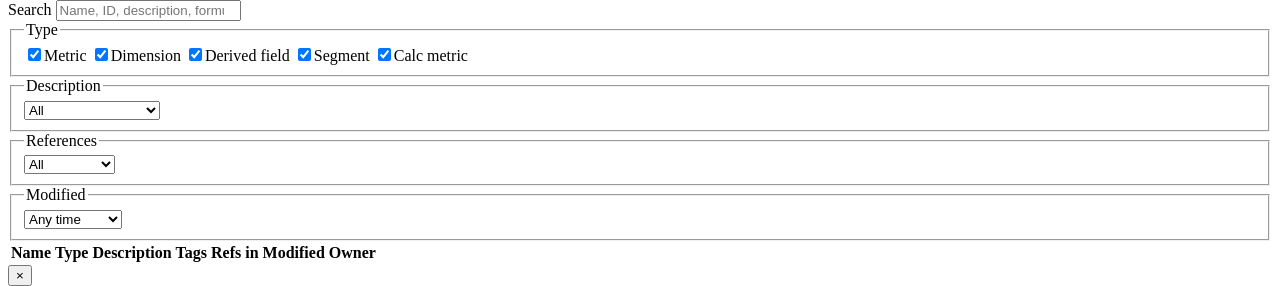
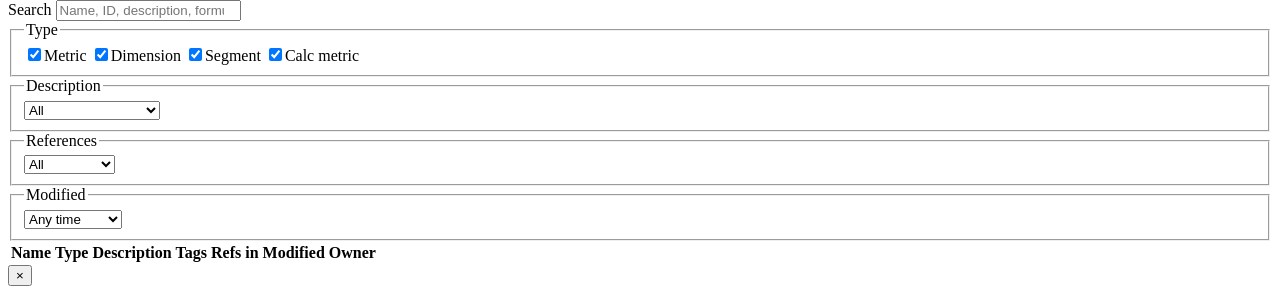
Before and after one commit to brian-a-au/sdr-visualizer, a Python web app: template src/sdr_visualizer/render/templates/index.html.j2 in a window 1280 px wide. Shown: the part 158-444 px from the top of the page. Run offline with Jinja, Linux system fonts and the light colour scheme; the template is opened without the code that fills it, so the values that code supplies are empty.

Commit message:
fix(catalog): offer the Derived-field chip only when derived fields exist
AA has no derived-field concept, and a CJA view without derived fields
gains nothing from the chip. Same count-driven gate the meta strip and
trend chart already use.

```diff
--- a/src/sdr_visualizer/render/templates/catalog.html.j2
+++ b/src/sdr_visualizer/render/templates/catalog.html.j2
@@ -17,7 +17,7 @@
         <div class="chip-group" id="type-filter">
           <label class="chip"><input type="checkbox" value="metric" checked /><span class="dot dot-metric"></span>Metric</label>
           <label class="chip"><input type="checkbox" value="dimension" checked /><span class="dot dot-dimension"></span>Dimension</label>
-          <label class="chip"><input type="checkbox" value="derived_field" checked /><span class="dot dot-derived_field"></span>Derived field</label>
+          {% if derived_field_count %}<label class="chip"><input type="checkbox" value="derived_field" checked /><span class="dot dot-derived_field"></span>Derived field</label>{% endif %}
           <label class="chip"><input type="checkbox" value="segment" checked /><span class="dot dot-segment"></span>Segment</label>
           <label class="chip"><input type="checkbox" value="calculated_metric" checked /><span class="dot dot-calculated_metric"></span>Calc metric</label>
         </div>
--- a/src/sdr_visualizer/render/templates/graph.html.j2
+++ b/src/sdr_visualizer/render/templates/graph.html.j2
@@ -17,7 +17,7 @@
         <div class="chip-group" id="graph-type-filter">
           <label class="chip"><input type="checkbox" value="metric" checked /><span class="dot dot-metric"></span>Metric</label>
           <label class="chip"><input type="checkbox" value="dimension" checked /><span class="dot dot-dimension"></span>Dimension</label>
-          <label class="chip"><input type="checkbox" value="derived_field" checked /><span class="dot dot-derived_field"></span>Derived</label>
+          {% if derived_field_count %}<label class="chip"><input type="checkbox" value="derived_field" checked /><span class="dot dot-derived_field"></span>Derived</label>{% endif %}
           <label class="chip"><input type="checkbox" value="segment" checked /><span class="dot dot-segment"></span>Segment</label>
           <label class="chip"><input type="checkbox" value="calculated_metric" checked /><span class="dot dot-calculated_metric"></span>Calc metric</label>
         </div>
```
Also changed, not shown: tests/test_renderer.py (+16 -0 lines).
